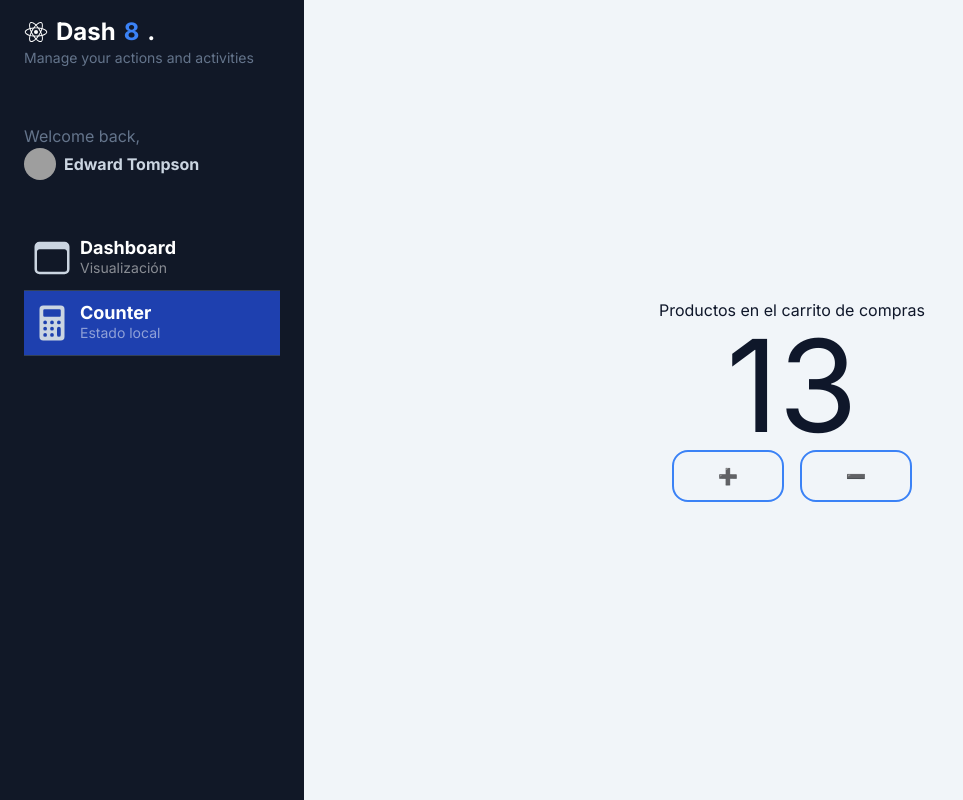
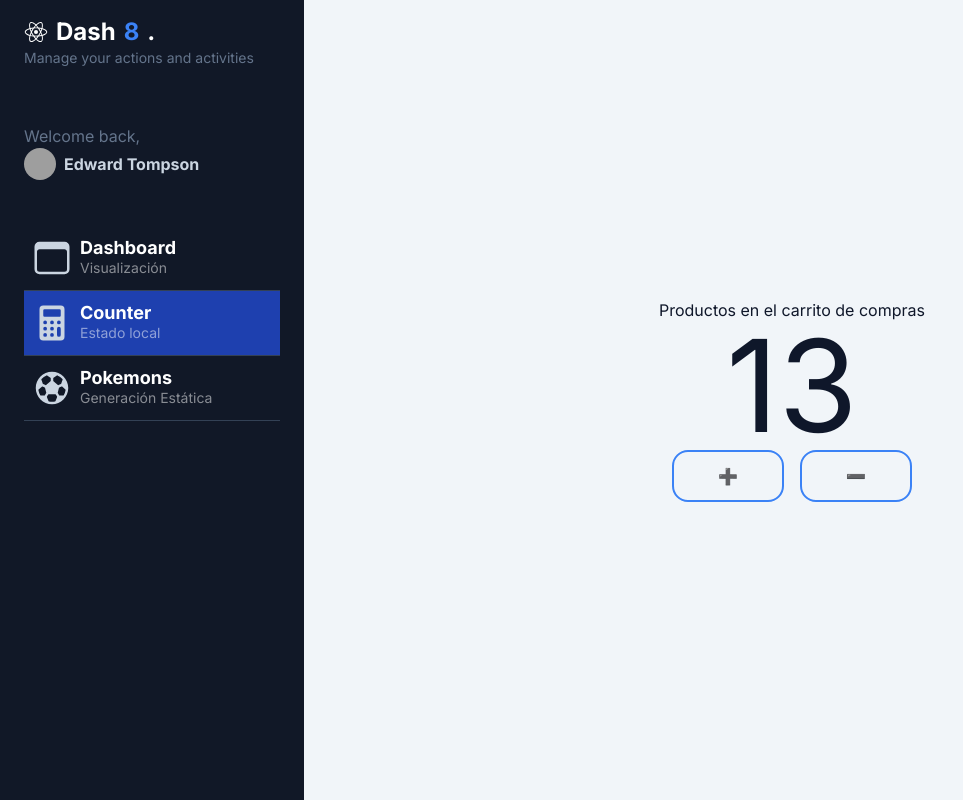
Before and after one commit to Giorgidlc/next-my-dashboard, a Next.js app: page /dashboard/counter in a window 1280 px wide. Shown: the whole page, without its empty margins (0-963 px from the left). Built offline with nearby package versions, Linux system fonts and the light colour scheme; grey boxes are pictures that could not be loaded.

Commit message:
create interfaces pokemons

```diff
--- a/src/app/components/Sidebar.tsx
+++ b/src/app/components/Sidebar.tsx
@@ -1,5 +1,5 @@
 import Image from 'next/image'
-import { IoBrowsersOutline, IoCalculator, IoLogoReact } from 'react-icons/io5'
+import { IoBrowsersOutline, IoCalculator, IoFootball, IoLogoReact } from 'react-icons/io5'
 import { SidebarMenuItem } from '@/app/components'
 
 const menuItems = [
@@ -14,6 +14,12 @@
     icon: <IoCalculator size={40} />,
     title: 'Counter',
     subtitle: 'Estado local',
+  },
+  {
+    path: '/dashboard/pokemons',
+    icon: <IoFootball size={40} />,
+    title: 'Pokemons',
+    subtitle: 'Generación Estática',
   },
 ]
 
--- /dev/null
+++ b/src/app/dashboard/pokemons/page.tsx
@@ -0,0 +1,15 @@
+const getPokemons = async( limit = 20, offset = 0) => {
+  const data = await fetch(`https://pokeapi.co/api/v2/pokemon?limit=${limit}&offset=${offset}`)
+    .then( res => res.json())
+    return data;
+}
+
+
+export default async function PokemonsPage() {
+  const pokemons = await getPokemons(151);
+  return (
+    <div>
+      { JSON.stringify(pokemons) }
+    </div>
+  );
+}
```
Also changed, not shown: src/app/pokemons/interfaces/pokemons-responses.ts (added).
